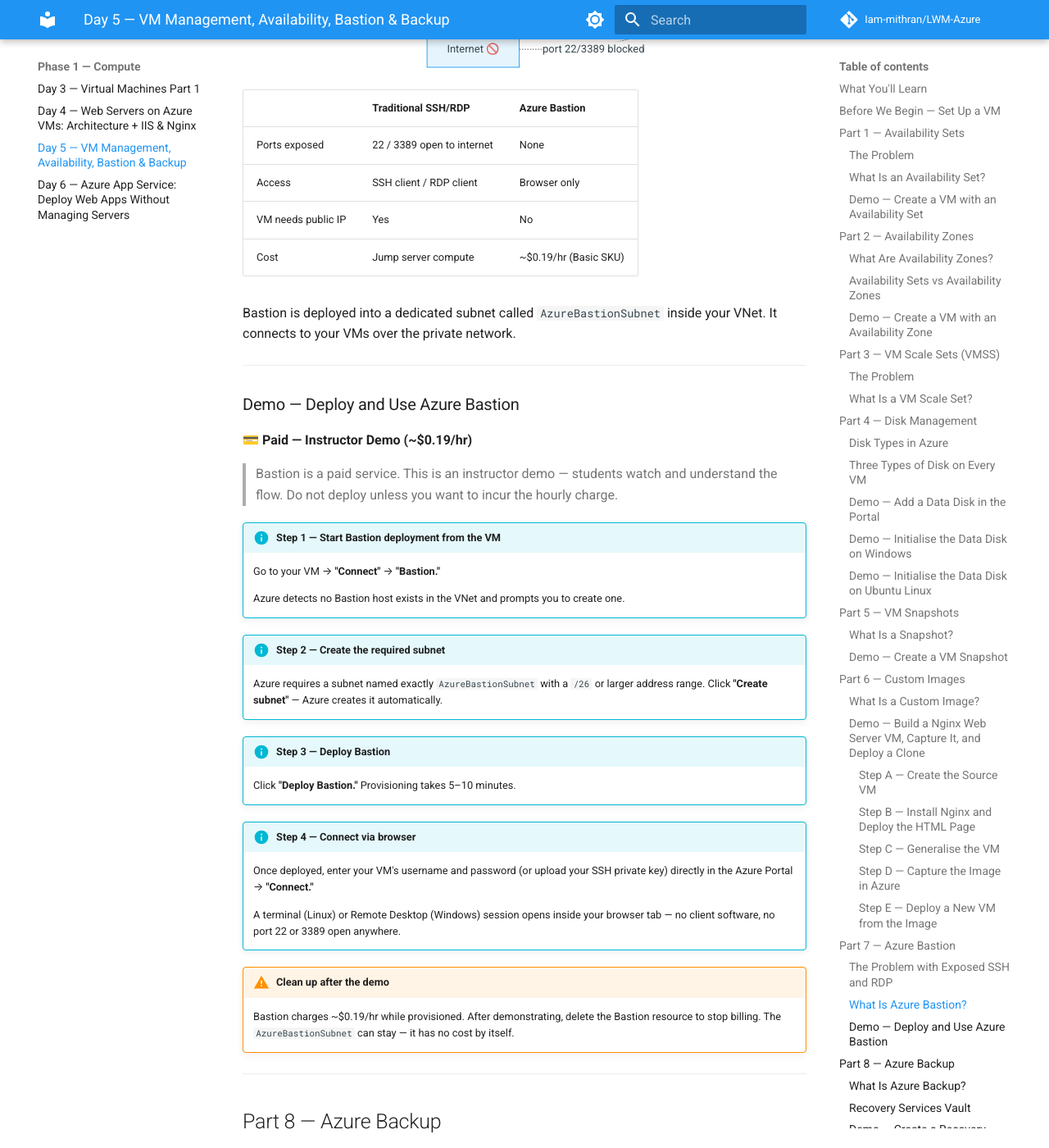
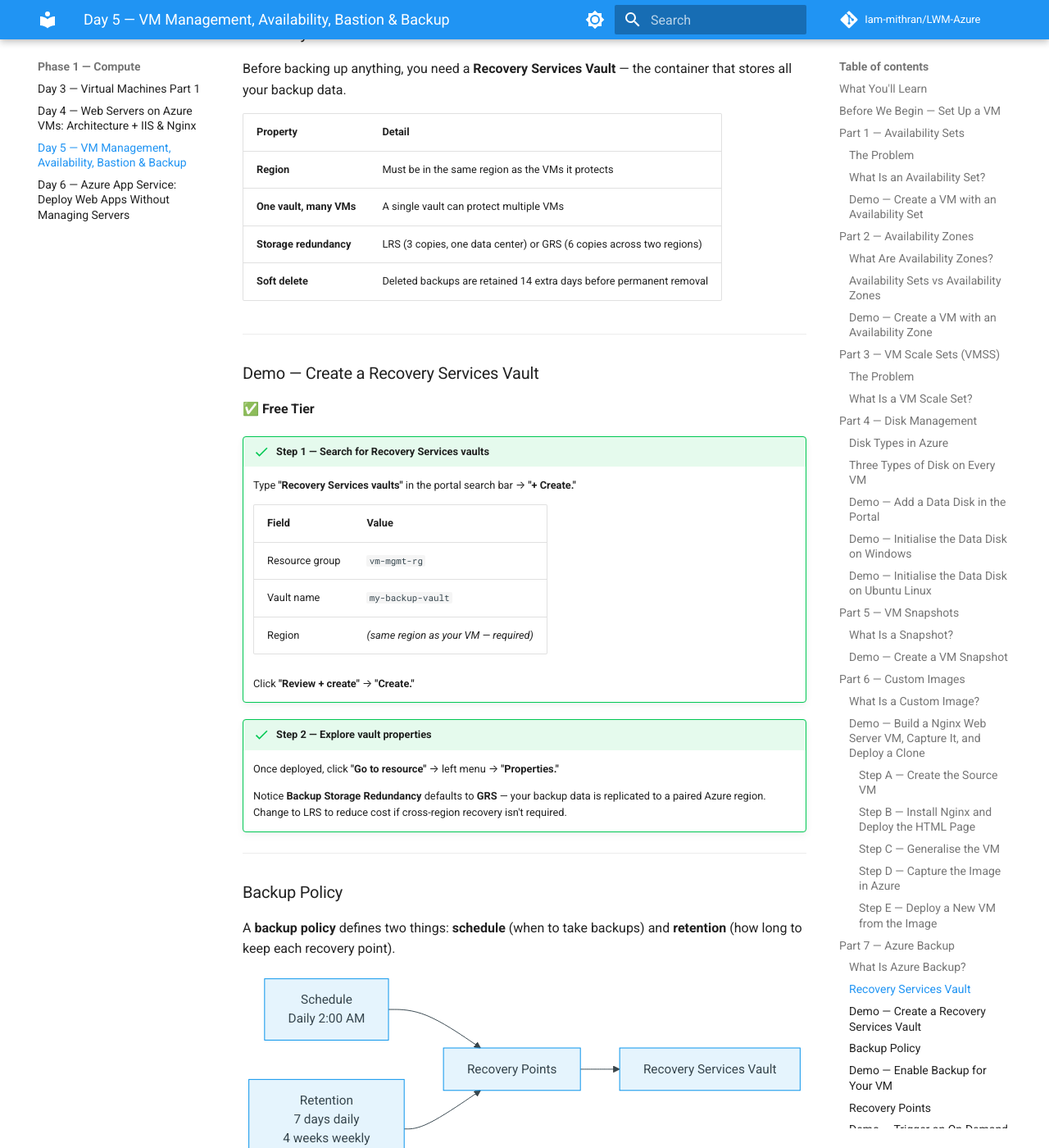
Before and after one commit to Iam-mithran/LWM-Azure, an MkDocs documentation site: the page built from docs/day05_vms_part3.md, in a window 1280 px wide and 1400 px high, scrolled down 17542 px. Shown: the whole window at 82% size. Built offline with MkDocs 1.6.1 and Material for MkDocs 9.7.7, drawn with Linux system fonts in a browser that asks for light colours; comment, search, counter and statistics services are not loaded; some of the changed text lies outside the part shown.

Commit message:
Move Azure Bastion from Day 5 to VNet day planning
Bastion lives inside a VNet subnet — teaching it alongside VNet, subnets,
and NSGs in the networking segment is the right pedagogical order.

Co-Authored-By: Claude Sonnet 4.6 <noreply@anthropic.com>

````diff
--- a/docs/day05_vms_part3.md
+++ b/docs/day05_vms_part3.md
@@ -14,7 +14,6 @@
 - Adding a data disk to a VM and initialising it on both Windows and Linux
 - VM Snapshots — capture a disk's exact state at a point in time
 - Custom Images — build a configured Ubuntu + Nginx VM, capture it as an image, and deploy a clone from it
-- Azure Bastion — connect to VMs securely without exposing SSH or RDP to the internet
 - Azure Backup — fully managed backup service: Recovery Services Vault, backup policies, recovery points, and all four restore options
 - VM Monitoring — set up a CPU alert that emails you when your VM is under load
 
@@ -623,62 +622,7 @@ We're going to build an Ubuntu VM with Nginx and a custom HTML page, capture it
 
 ---
 
-## Part 7 — Azure Bastion
-
-### The Problem with Exposed SSH and RDP
-
-When you open port 22 (SSH) or port 3389 (RDP) in an NSG inbound rule, you're giving the entire internet a door to knock on. Automated scanners probe those ports constantly. Every exposed SSH or RDP port is an attack surface.
-
-### What Is Azure Bastion?
-
-**Azure Bastion** is a fully managed PaaS service that lets you connect to VMs directly from the Azure Portal, over HTTPS (port 443), without exposing port 22 or 3389 at all.
-
-```mermaid
-graph LR
-    U["You\n(browser)"] -->|"HTTPS 443"| B["Azure Bastion\n(in your VNet)"]
-    B -->|"SSH / RDP\nover private network"| VM["Your VM\n(no public IP needed)"]
-    Internet["Internet 🚫"] -.->|"port 22/3389 blocked"| VM
-```
-
-| | Traditional SSH/RDP | Azure Bastion |
-|---|---|---|
-| Ports exposed | 22 / 3389 open to internet | None |
-| Access | SSH client / RDP client | Browser only |
-| VM needs public IP | Yes | No |
-| Cost | Jump server compute | ~$0.19/hr (Basic SKU) |
-
-Bastion is deployed into a dedicated subnet called `AzureBastionSubnet` inside your VNet. It connects to your VMs over the private network.
-
----
-
-### Demo — Deploy and Use Azure Bastion
-
-**💳 Paid — Instructor Demo (~$0.19/hr)**
-
-> Bastion is a paid service. This is an instructor demo — students watch and understand the flow. Do not deploy unless you want to incur the hourly charge.
-
-!!! info "Step 1 — Start Bastion deployment from the VM"
-    Go to your VM → **"Connect"** → **"Bastion."**
-
-    Azure detects no Bastion host exists in the VNet and prompts you to create one.
-
-!!! info "Step 2 — Create the required subnet"
-    Azure requires a subnet named exactly `AzureBastionSubnet` with a `/26` or larger address range. Click **"Create subnet"** — Azure creates it automatically.
-
-!!! info "Step 3 — Deploy Bastion"
-    Click **"Deploy Bastion."** Provisioning takes 5–10 minutes.
-
-!!! info "Step 4 — Connect via browser"
-    Once deployed, enter your VM's username and password (or upload your SSH private key) directly in the Azure Portal → **"Connect."**
-
-    A terminal (Linux) or Remote Desktop (Windows) session opens inside your browser tab — no client software, no port 22 or 3389 open anywhere.
-
-!!! warning "Clean up after the demo"
-    Bastion charges ~$0.19/hr while provisioned. After demonstrating, delete the Bastion resource to stop billing. The `AzureBastionSubnet` can stay — it has no cost by itself.
-
----
-
-## Part 8 — Azure Backup
+## Part 7 — Azure Backup
 
 This is the most important section of today's session. If a VM holding important data gets deleted, corrupted, or encrypted by ransomware, you need a way to get it back. Azure Backup is how you do that.
 
@@ -904,7 +848,7 @@ Today you covered the full VM management picture.
 
 **Snapshots** give you a fast point-in-time disk capture. **Custom Images** go further — you built an Ubuntu + Nginx VM, deployed a custom HTML page, generalised it with `waagent`, captured it as an Azure image, and deployed a clone from it that was already running Nginx with zero setup.
 
-**Azure Bastion** eliminates exposed SSH/RDP ports. **Azure Backup** with Recovery Services Vault provides scheduled, managed backup with four restore options.
+**Azure Backup** with Recovery Services Vault provides scheduled, managed backup with four restore options.
 
 **Coming up next:** Day 6 moves to **Azure App Service** — Microsoft's fully managed platform for hosting web applications. Instead of managing the OS, web server, and patches yourself, App Service handles all of that. You deploy your code, Azure runs it.
 
@@ -921,7 +865,6 @@ Today you covered the full VM management picture.
 - **Linux disk initialisation:** `fdisk` to partition → `mkfs.ext4` to format → `mount` to attach → `/etc/fstab` to persist.
 - **Snapshots:** fast point-in-time disk captures — good before risky changes, not a replacement for backup.
 - **Custom Images:** generalise with `waagent -deprovision` → deallocate → capture → deploy clones. Source VM is no longer usable after generalisation.
-- **Azure Bastion:** browser-based SSH/RDP over HTTPS — no public ports exposed. Paid ~$0.19/hr.
 - **Recovery Services Vault:** must be in the same region as protected VMs.
 - **Four restore options:** Replace existing VM, Create new VM, Restore disks, File-level recovery.
 - **Always stop backup before deleting a VM** — orphaned recovery points continue charging.
````
Also changed, not shown: other parts of docs/day05_vms_part3.md (+1 -1 lines), days_not_yet_taken/virtual_network.md (+2 -0 lines), days_taken/day05_vms_part3.md (+3 -60 lines).
